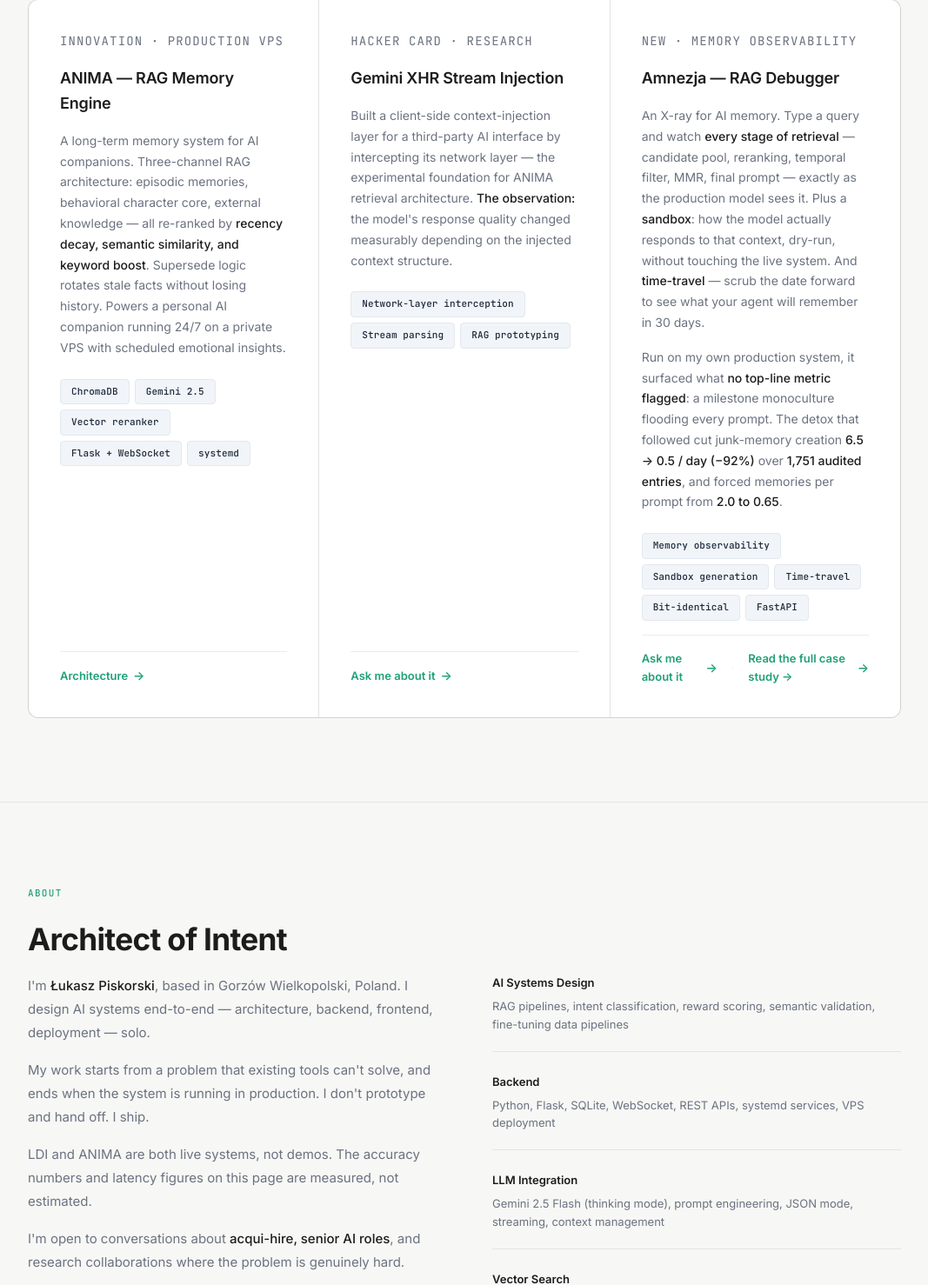
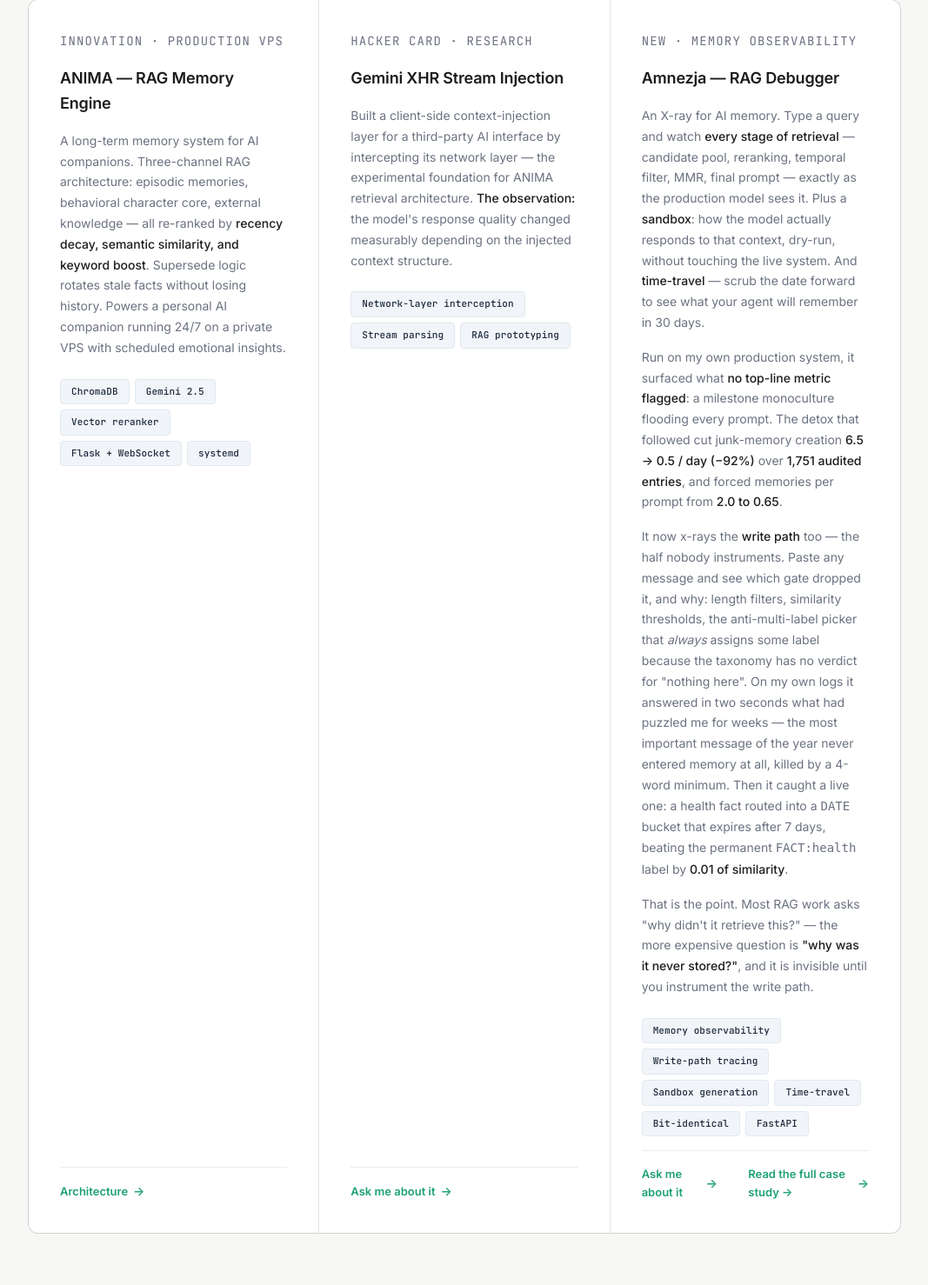
Before and after one commit to lukiikebukuro/forteca_finalna, a Flask app: page / in a window 1280 px wide. Shown: the part 1727-3205 px from the top of the page at 87% size, without its empty margins (106-1173 px from the left). Run offline with Flask 3, Linux system fonts and the light colour scheme; parts of the project's set-up code (start-up, migrations or seed data) failed here and were passed over.

Commit message:
portfolio: Amnezja — dopisana sciezka zapisu (write-path tracing)
Narzedzie przeswietla teraz nie tylko ODCZYT (co model dostal do promptu), ale i ZAPIS —
ktora bramka odrzucila wiadomosc i dlaczego. To odpowiada na pytanie "czemu tego w ogole
nie ma w pamieci", ktore dotad bylo niewidoczne.

Dwa konkrety z wlasnej produkcji, oba weryfikowalne:
- najwazniejsza wiadomosc roku nigdy nie weszla do pamieci — odrzucil ja minimalny prog
  4 slow; diagnoza zajela 2 sekundy zamiast tygodni
- fakt zdrowotny trafil do kategorii DATE z wygasaniem po 7 dniach, wygrywajac
  z trwalym FACT:health roznica 0.01 podobienstwa

+ chip "Write-path tracing"

Co-Authored-By: Claude Opus 5 <noreply@anthropic.com>

```diff
--- a/templates/index.html
+++ b/templates/index.html
@@ -672,8 +672,24 @@
                     <strong>6.5 → 0.5 / day (−92%)</strong> over <strong>1,751 audited entries</strong>, and forced
                     memories per prompt from <strong>2.0 to 0.65</strong>.
                 </p>
+                <p>
+                    It now x-rays the <strong>write path</strong> too — the half nobody instruments.
+                    Paste any message and see which gate dropped it, and why: length filters, similarity
+                    thresholds, the anti-multi-label picker that <em>always</em> assigns some label because
+                    the taxonomy has no verdict for "nothing here". On my own logs it answered in two seconds
+                    what had puzzled me for weeks — the most important message of the year never entered
+                    memory at all, killed by a 4-word minimum. Then it caught a live one: a health fact
+                    routed into a <code>DATE</code> bucket that expires after 7 days, beating the permanent
+                    <code>FACT:health</code> label by <strong>0.01 of similarity</strong>.
+                </p>
+                <p>
+                    That is the point. Most RAG work asks "why didn't it retrieve this?" —
+                    the more expensive question is <strong>"why was it never stored?"</strong>, and it is
+                    invisible until you instrument the write path.
+                </p>
                 <div class="project-meta">
                     <span class="meta-chip">Memory observability</span>
+                    <span class="meta-chip">Write-path tracing</span>
                     <span class="meta-chip">Sandbox generation</span>
                     <span class="meta-chip">Time-travel</span>
                     <span class="meta-chip">Bit-identical</span>
```
